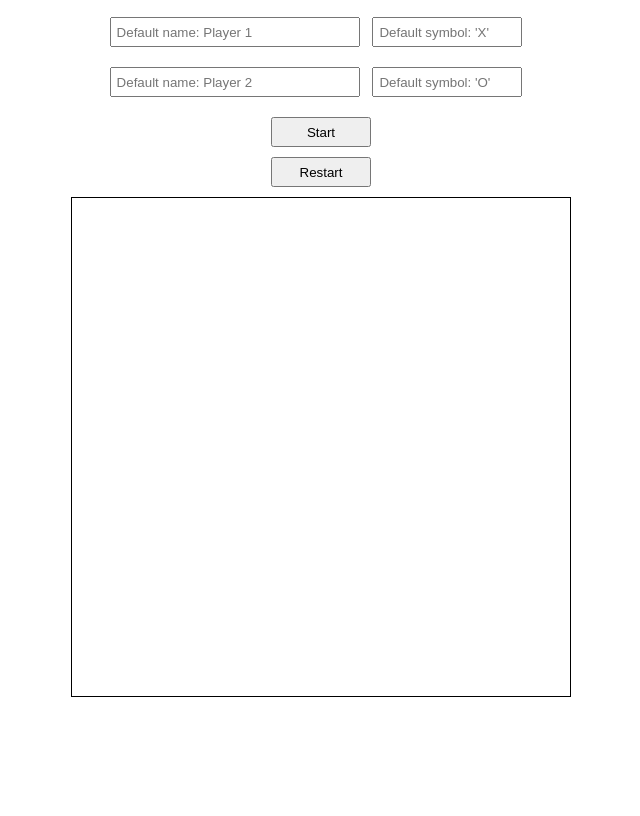
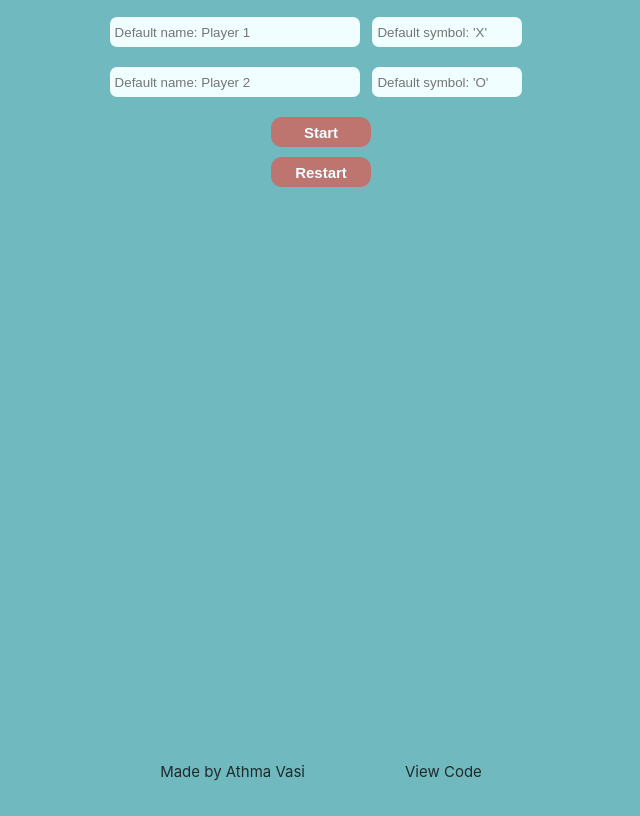
Before and after one commit to Athma-Vasi/Tic-Tac-Toe, a plain HTML site: page index.html in a window 1280 px wide. Shown: the part 130-946 px from the top of the page, without its empty margins (319-959 px from the left). Before the commit the page ends 872 px from the top, so only its background shows below. Drawn offline with Linux system fonts and the light colour scheme.

Commit message:
add complimentary and triadic colours

```diff
--- a/index.html
+++ b/index.html
@@ -59,6 +59,11 @@
 			<div class="gameBoard"></div>
 
 			<h2 class="announce-winner"></h2>
+
+			<footer>
+				<p>Made by <a href="#">Athma Vasi</a></p>
+				<p><a href="#">View Code</a></p>
+			</footer>
 		</div>
 		<!--  -->
 		<!--  -->
--- a/style.css
+++ b/style.css
@@ -3,6 +3,17 @@
 	--grid-rows: '';
 	--margin: 2rem;
 	--padding: 2rem;
+	--clr-base: hsl(184.5, 38.46%, 59.22%);
+	--clr-base-shadowDark: hsl(184.5, 38.46%, 59.22%, 0.62);
+	--clr-base-dark: hsl(184.5, 14.6%, 14.6%);
+	--clr-base-text: hsl(184.5, 100%, 14.6%);
+	--clr-base-shadow: hsl(184.5, 100%, 14.6%, 0.38);
+	--clr-base-light: hsl(184.5, 100%, 97%);
+	--clr-comp: hsl(4, 38%, 59%);
+	--clr-split-comp1: hsl(257, 38%, 59%);
+	--clr-split-comp2: hsl(41, 38%, 59%);
+	--clr-tetra2: hsl(4, 38%, 59%);
+	--clr-tetra2-shadowLight: hsl(4, 38%, 59%, 0.38);
 }
 
 html {
@@ -21,6 +32,8 @@ html {
 
 .body {
 	font-size: 1rem;
+	background: var(--clr-base);
+	color: var(--clr-base-dark);
 }
 
 .container {
@@ -58,6 +71,17 @@ input {
 	margin: 0px 1rem 1rem 0px;
 	height: 3rem;
 	padding: 0.5rem;
+	color: var(--clr-base-text);
+	border-radius: 7px;
+	border: none;
+	outline: none;
+	background-color: var(--clr-base-light);
+}
+input:focus,
+input:hover,
+input:active {
+	outline: 1px solid var(--clr-base-text);
+	box-shadow: 1px 1px 1.6px 1.6px var(--clr-base-shadow);
 }
 
 #player1,
@@ -74,31 +98,56 @@ input {
 	margin: 0px 0px 1rem 0px;
 	width: 10rem;
 	height: 3rem;
+	border: none;
+	outline: none;
+	border-radius: 11px;
+	background-color: var(--clr-tetra2);
+	color: var(--clr-base-light);
+	font-size: 1.5rem;
+	font-weight: 600;
 }
 
 .gameBoard {
 	width: 500px;
 	height: 500px;
-	border: 1px solid black;
 	display: grid;
 	grid-template-columns: repeat(var(--grid-cols), 1fr);
 	grid-template-rows: repeat(var(--grid-rows), 1fr);
 }
 
 .gameCell {
-	border: 1px solid rebeccapurple;
-	background-color: antiquewhite;
+	border: 1px solid var(--clr-comp);
+	background-color: var(--clr-split-comp1);
 	display: grid;
 	place-content: center;
+	border-radius: 1rem;
+	box-shadow: 1px 1px 1.6px 1.6px var(--clr-base-shadow);
 }
 .gameCellText {
 	border: none;
 	outline: none;
-	color: teal;
+	color: var(--clr-split-comp2);
 	font-size: 6rem;
-	/* display: flex;
-	justify-content: center;
-	align-items: center; */
 	text-align: center;
 	padding: 36px 51px;
 }
+
+.announce-winner {
+	font-size: 3rem;
+}
+
+footer {
+	display: flex;
+	justify-content: space-between;
+	align-items: center;
+}
+
+p {
+	font-size: 1.5rem;
+	padding: 0px 5rem;
+}
+
+a {
+	text-decoration: none;
+	color: var(--clr-base-dark);
+}
```
